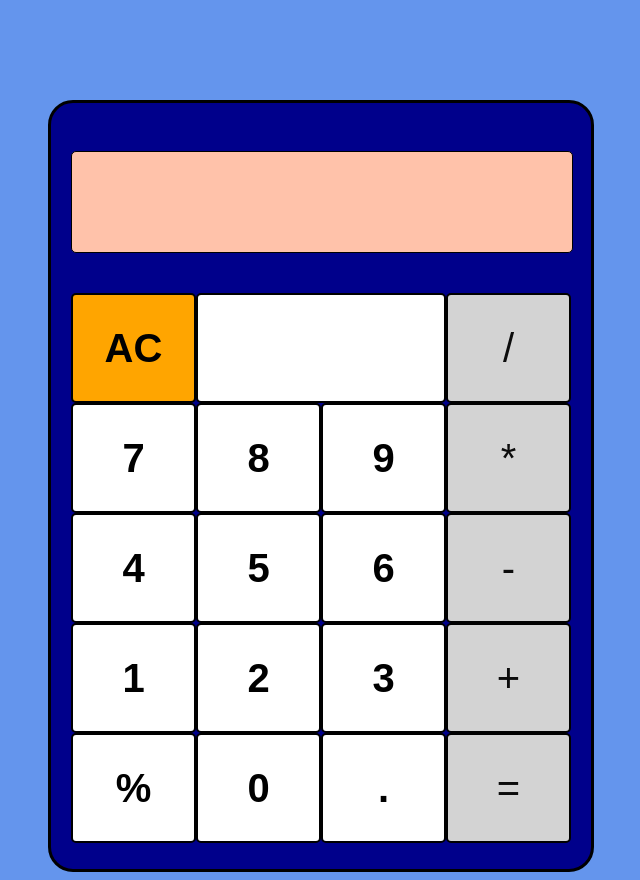
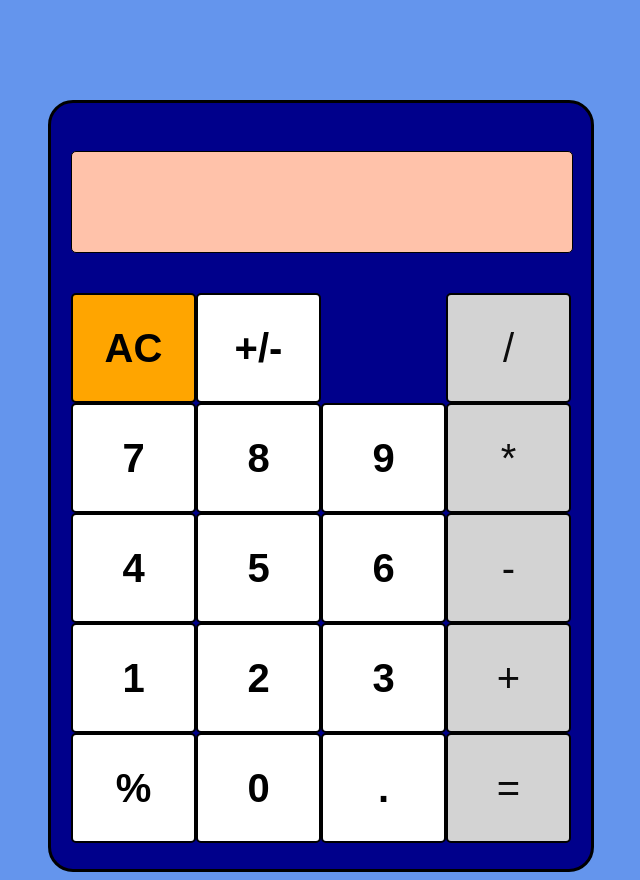
Before and after one commit to YossraElhaddad/Calculator, a plain HTML site: page index.html in a window 1280 px wide. Shown: the whole page, without its empty margins (319-959 px from the left). Drawn offline with Linux system fonts and the light colour scheme.

Commit message:
Change the label of a button and change its size

```diff
--- a/index.html
+++ b/index.html
@@ -19,7 +19,7 @@
 
                 <div class="row-1">
                     <button class="clear">AC</button>
-                    <button class="white-space">   </button>
+                    <button class="positive-negative">+/-</button>
                 </div>
 
                 <div class="row-2">
```
